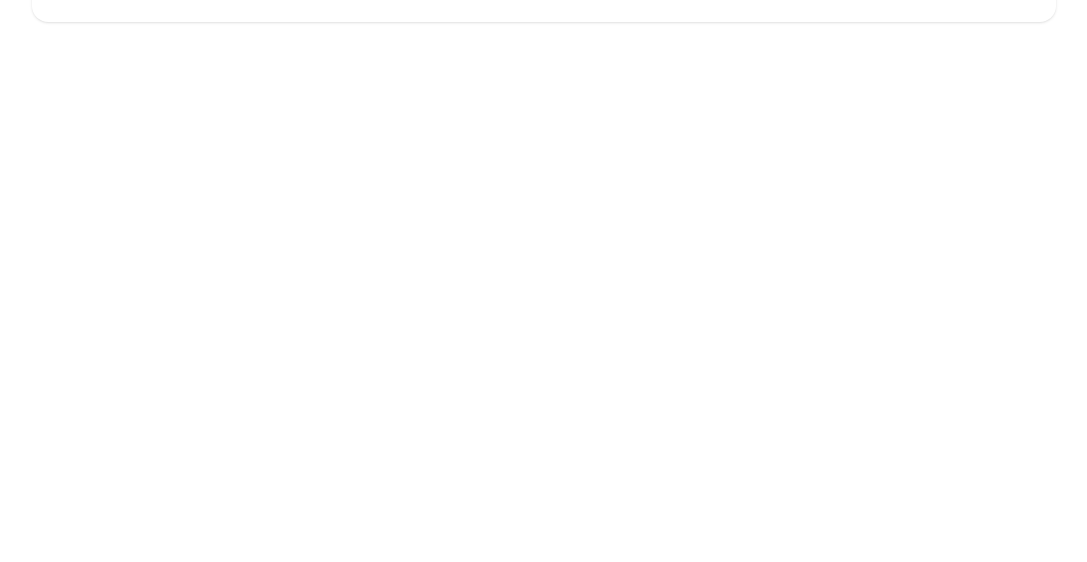
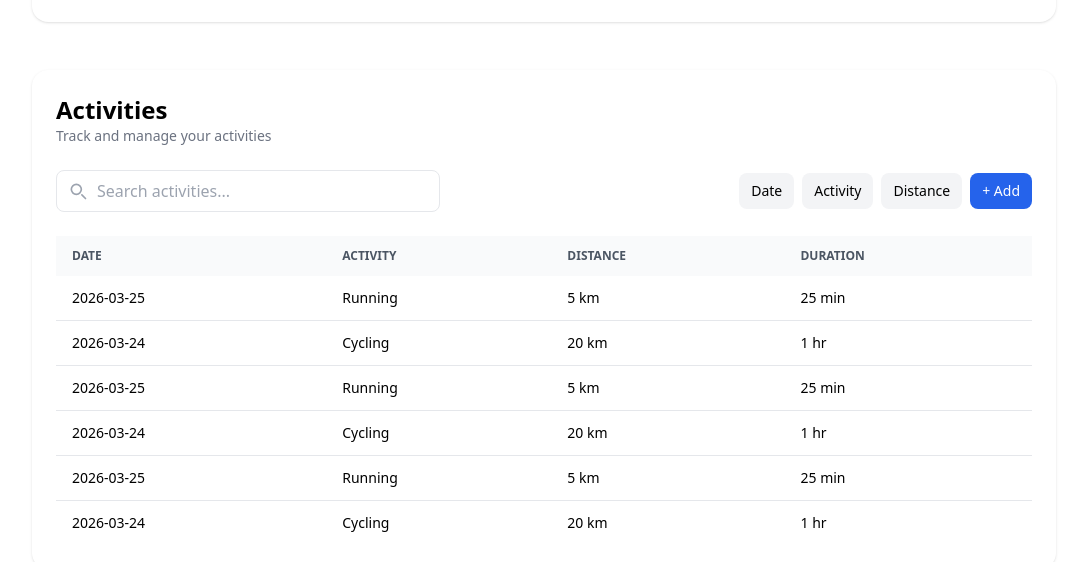
Before and after one commit to elizamilne/FitnessProject2850, a React (Vite) app in the folder frontend/: page /activities-page in a window 1280 px wide. Shown: the part 678-1240 px from the top of the page, without its empty margins (96-1183 px from the left). Before the commit the page ends 800 px from the top, so only its background shows below. Built offline with nearby package versions, Linux system fonts and the light colour scheme.

Commit message:
Implemented Activity History Table

```diff
--- /dev/null
+++ b/frontend/src/components/ActivitiesPage/ActivitiesHistory.jsx
@@ -0,0 +1,107 @@
+const ActivitiesHistory = () => {
+  return (
+    <div class="bg-white p-6 rounded-2xl shadow space-y-6">
+      <div>
+        <h1 class="text-2xl font-semibold">Activities</h1>
+        <p class="text-sm text-gray-500">Track and manage your activities</p>
+      </div>
+
+      <div class="flex flex-col md:flex-row md:items-center md:justify-between gap-4">
+        <div class="w-full md:max-w-sm relative">
+          <div class="absolute inset-y-0 left-3 flex items-center pointer-events-none">
+            <svg
+              xmlns="http://www.w3.org/2000/svg"
+              class="h-5 w-5 text-gray-400"
+              fill="none"
+              viewBox="0 0 24 24"
+              stroke="currentColor"
+            >
+              <path
+                stroke-linecap="round"
+                stroke-linejoin="round"
+                stroke-width="2"
+                d="M21 21l-4.35-4.35M16 10a6 6 0 11-12 0 6 6 0 0112 0z"
+              />
+            </svg>
+          </div>
+
+          <input
+            type="text"
+            placeholder="Search activities..."
+            class="w-full pl-10 pr-4 py-2 border rounded-lg focus:ring-2 focus:ring-blue-500 focus:outline-none"
+          />
+        </div>
+
+        {/* Filters */}
+        <div class="flex flex-wrap gap-2">
+          <button class="px-3 py-2 text-sm bg-gray-100 rounded-lg hover:bg-gray-200">
+            Date
+          </button>
+          <button class="px-3 py-2 text-sm bg-gray-100 rounded-lg hover:bg-gray-200">
+            Activity
+          </button>
+          <button class="px-3 py-2 text-sm bg-gray-100 rounded-lg hover:bg-gray-200">
+            Distance
+          </button>
+          <button class="px-3 py-2 text-sm bg-blue-600 text-white rounded-lg hover:bg-blue-700">
+            + Add
+          </button>
+        </div>
+      </div>
+
+      <div class="overflow-x-auto">
+        <table class="min-w-full text-sm text-left">
+          <thead class="bg-gray-50 text-gray-600 uppercase text-xs">
+            <tr>
+              <th class="px-4 py-3">Date</th>
+              <th class="px-4 py-3">Activity</th>
+              <th class="px-4 py-3">Distance</th>
+              <th class="px-4 py-3">Duration</th>
+            </tr>
+          </thead>
+
+          <tbody class="divide-y">
+            <tr class="hover:bg-gray-50">
+              <td class="px-4 py-3">2026-03-25</td>
+              <td class="px-4 py-3">Running</td>
+              <td class="px-4 py-3">5 km</td>
+              <td class="px-4 py-3">25 min</td>
+            </tr>
+            <tr class="hover:bg-gray-50">
+              <td class="px-4 py-3">2026-03-24</td>
+              <td class="px-4 py-3">Cycling</td>
+              <td class="px-4 py-3">20 km</td>
+              <td class="px-4 py-3">1 hr</td>
+            </tr>
+            <tr class="hover:bg-gray-50">
+              <td class="px-4 py-3">2026-03-25</td>
+              <td class="px-4 py-3">Running</td>
+              <td class="px-4 py-3">5 km</td>
+              <td class="px-4 py-3">25 min</td>
+            </tr>
+            <tr class="hover:bg-gray-50">
+              <td class="px-4 py-3">2026-03-24</td>
+              <td class="px-4 py-3">Cycling</td>
+              <td class="px-4 py-3">20 km</td>
+              <td class="px-4 py-3">1 hr</td>
+            </tr>
+            <tr class="hover:bg-gray-50">
+              <td class="px-4 py-3">2026-03-25</td>
+              <td class="px-4 py-3">Running</td>
+              <td class="px-4 py-3">5 km</td>
+              <td class="px-4 py-3">25 min</td>
+            </tr>
+            <tr class="hover:bg-gray-50">
+              <td class="px-4 py-3">2026-03-24</td>
+              <td class="px-4 py-3">Cycling</td>
+              <td class="px-4 py-3">20 km</td>
+              <td class="px-4 py-3">1 hr</td>
+            </tr>
+          </tbody>
+        </table>
+      </div>
+    </div>
+  );
+};
+
+export default ActivitiesHistory;
--- a/frontend/src/pages/ActivitiesPage.jsx
+++ b/frontend/src/pages/ActivitiesPage.jsx
@@ -1,3 +1,4 @@
+import ActivitiesHistory from "../components/ActivitiesPage/ActivitiesHistory";
 import ActivitiesPrograms from "../components/ActivitiesPage/ActivitiesPrograms";
 import ActivitiesRaces from "../components/ActivitiesPage/ActivitiesRaces";
 
@@ -10,6 +11,8 @@ const ActivitiesPage = () => {
                 <ActivitiesPrograms></ActivitiesPrograms>
                 <div className="mt-12 bt-12"></div>
                 <ActivitiesRaces></ActivitiesRaces>
+                <div className="mt-12 bt-12"></div>
+                <ActivitiesHistory></ActivitiesHistory>
             </div>
         </div>
     )
```
